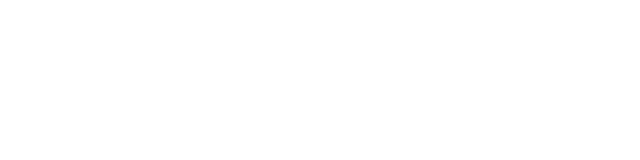
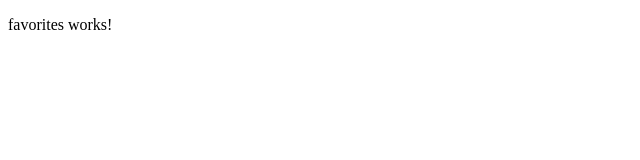
Before and after one commit to kayyra/dreams-factory, an Angular app: page / in a window 1280 px wide. Shown: the top 160 px of the page, without its empty margins (0-640 px from the left). Built offline with nearby package versions, Linux system fonts and the light colour scheme.

Commit message:
added all

```diff
--- a/src/app/app.component.html
+++ b/src/app/app.component.html
@@ -0,0 +1 @@
+<app-favorites></app-favorites>
```
